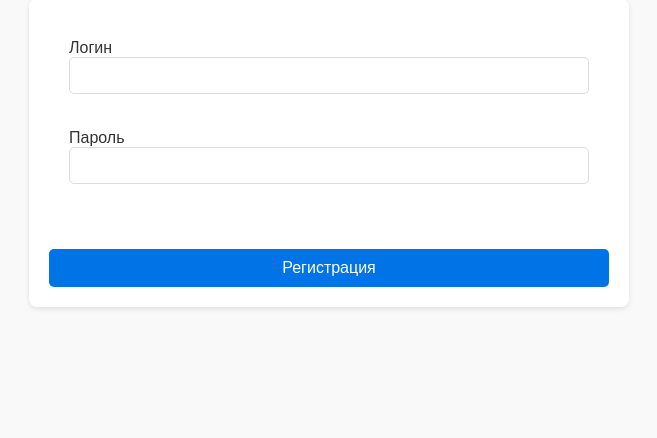
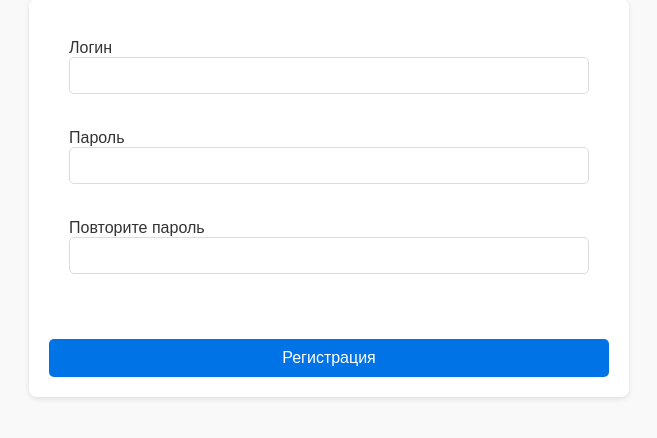
Before and after one commit to Ho1j/DB_course_project, a Flask app: page /registration/registration in a window 1280 px wide. Shown: the part 149-587 px from the top of the page, without its empty margins (311-968 px from the left). Run offline with Flask 3, Linux system fonts and the light colour scheme.

Commit message:
added confirm password form

```diff
--- a/app/blueprints/bp_reg/templates/reg.html
+++ b/app/blueprints/bp_reg/templates/reg.html
@@ -36,6 +36,10 @@
                     <label for="password">Пароль</label>
                     <input type="password" name="password" id="password" required>
                 </div>
+                <div class="form-item">
+                    <label for="password">Повторите пароль</label>
+                    <input type="password" name="confirm_password" id="confirm_password" required>
+                </div>
                 <button class="button-login" type="submit">Регистрация</button>
             </form>
         </main>
```
